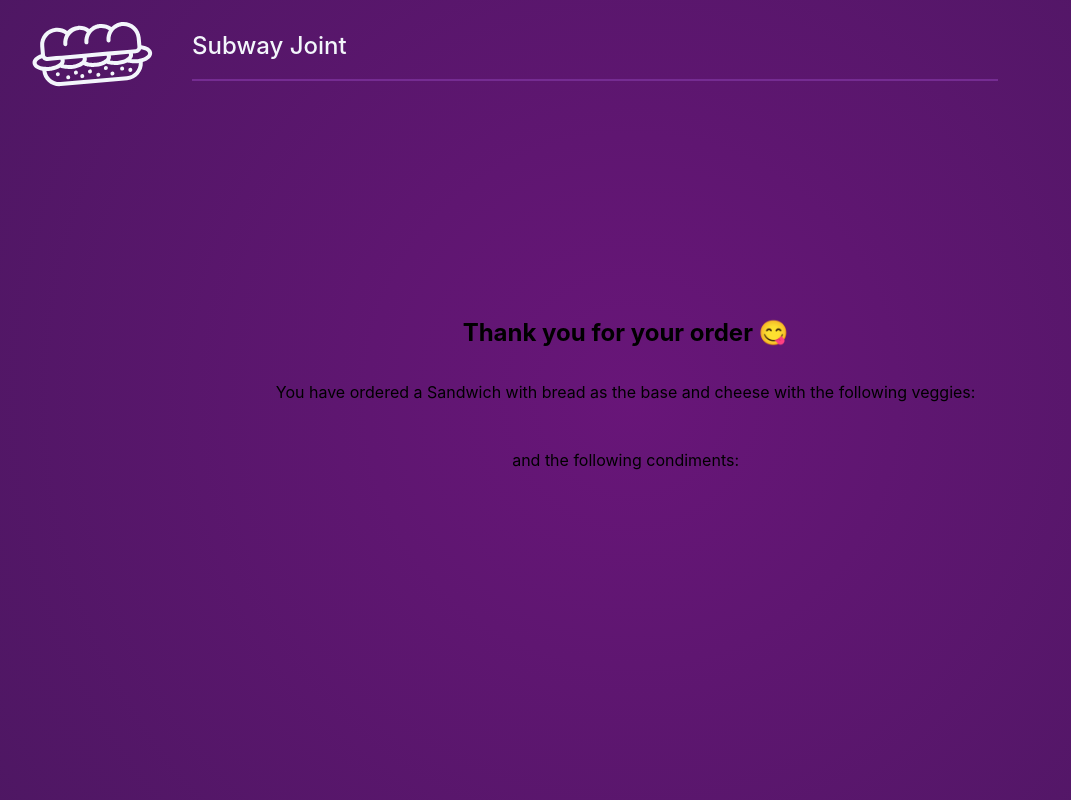
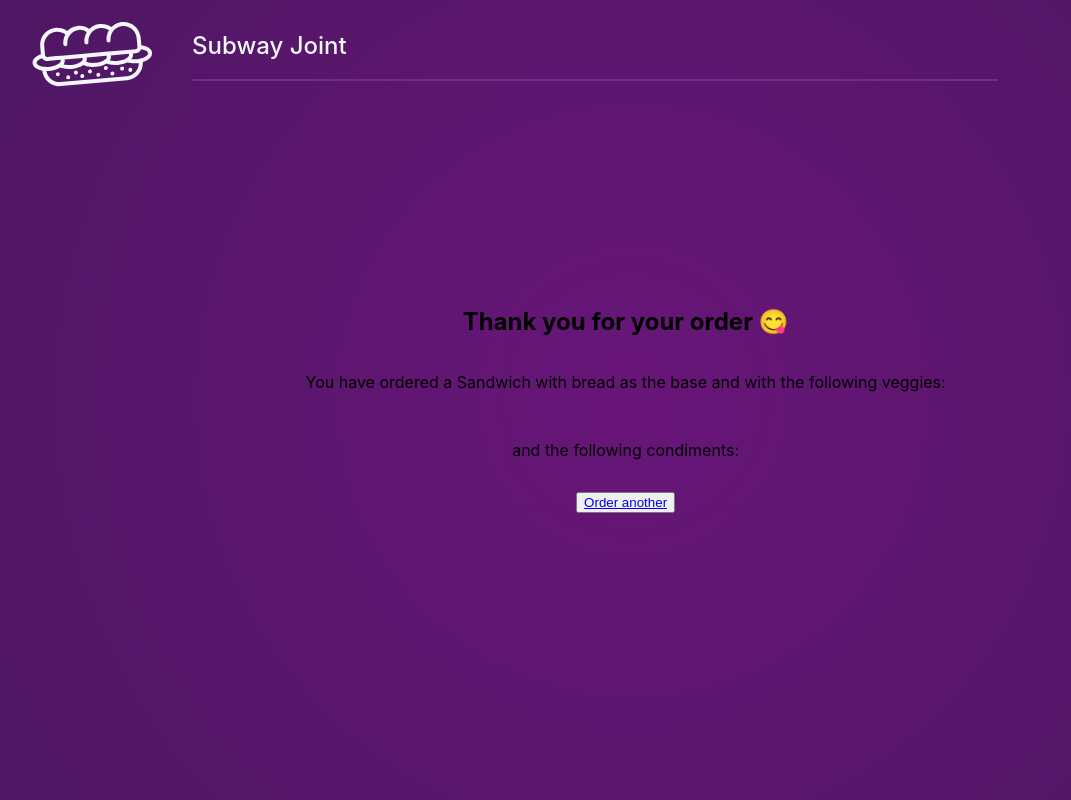
Before and after one commit to KishanBapodra/sub-sandwich-joint, a React (Create React App) app: page /order in a window 1280 px wide. Shown: the whole page, without its empty margins (8-1079 px from the left). Built offline with nearby package versions, Linux system fonts and the light colour scheme.

Commit message:
Feat: button to redirect to home

```diff
--- a/src/components/Order.tsx
+++ b/src/components/Order.tsx
@@ -1,14 +1,17 @@
 import React from 'react';
+import { Link } from 'react-router-dom';
 import { Sandwich } from '../App';
 
 const Order = ({sandwich}: {sandwich: Sandwich}) => {
   return (
     <div className='order container'>
         <h2>Thank you for your order &#128523;</h2>
-        <p>You have ordered a Sandwich with {sandwich.fBread} bread as the base and {sandwich.fCheese} cheese with the following veggies: </p>
+        <p>You have ordered a Sandwich with {sandwich.fBread} bread as the base and {sandwich.fCheese} with the following veggies: </p>
         <p>{sandwich.fVeggies.map(veg => <>{veg} &ensp;</>)}</p> and the following condiments:
         <p>{sandwich.fCondiments.map(condiment => <>{condiment} &ensp;</>)}</p>
-
+        <button>
+          <Link to='/'>Order another</Link>
+        </button>
     </div>
   );
 }
```
